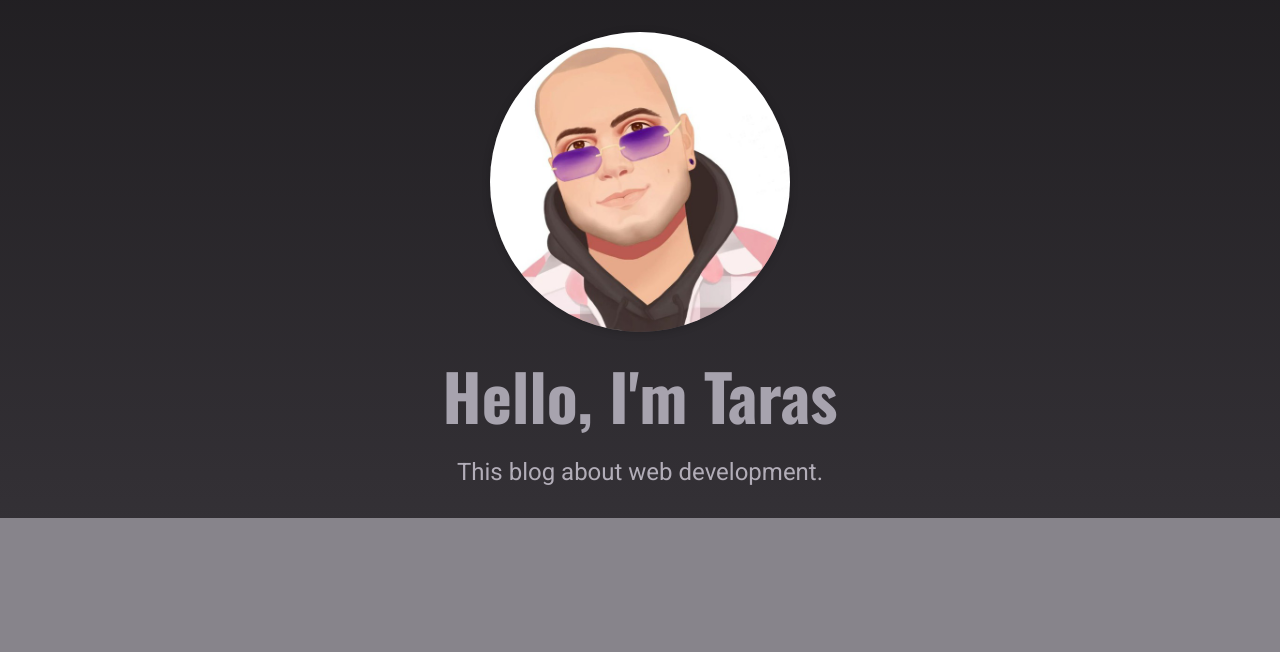
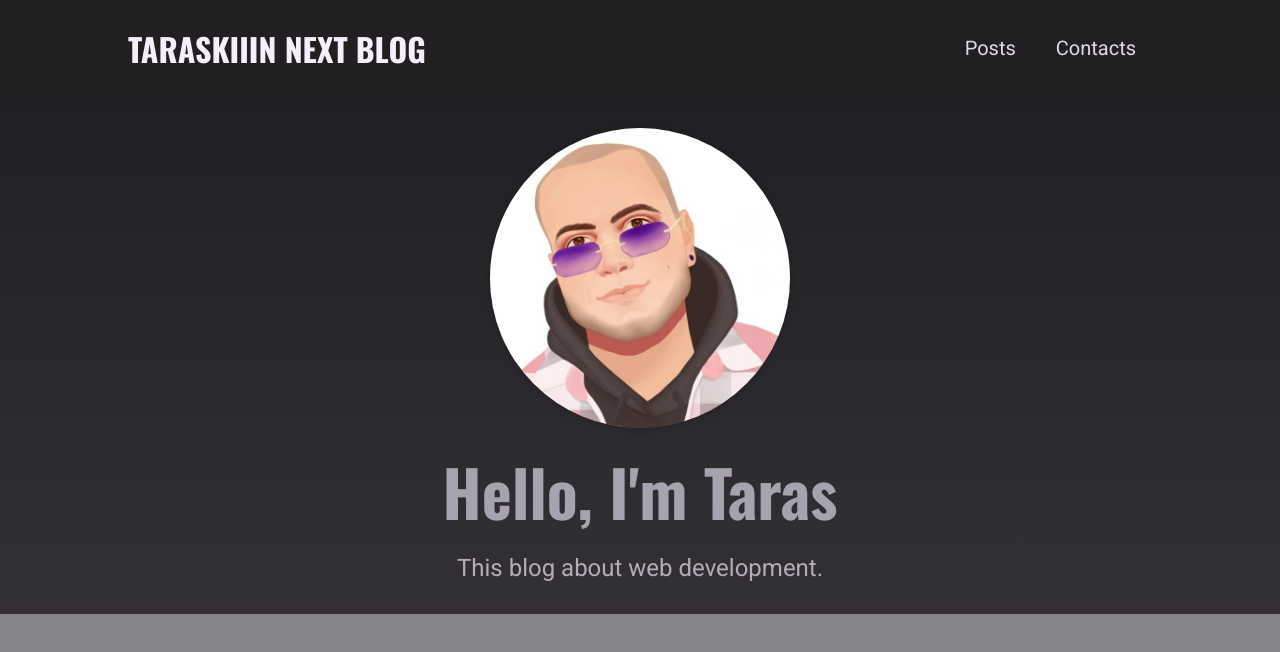
Before and after one commit to Taraskiiin/next-blog-fullstack, a Next.js app: page / in a window 1280 px wide. Shown: the top 652 px of the page. Built offline with nearby package versions, Linux system fonts and the light colour scheme.

Commit message:
feat (Header): added Header component

```diff
--- a/src/components/Layout/Layout.js
+++ b/src/components/Layout/Layout.js
@@ -0,0 +1,12 @@
+import MainNavigation from '@/components/Layout/MainNavigation';
+
+function Layout(props) {
+	return (
+		<>
+			<MainNavigation />
+			<main>{props.children}</main>
+		</>
+	);
+}
+
+export default Layout;
--- a/src/components/Layout/Logo.js
+++ b/src/components/Layout/Logo.js
@@ -0,0 +1,6 @@
+import styles from '@/styles/components/Layout/Logo.module.css';
+
+function Logo() {
+	return <div className={styles.logo}>Taraskiiin Next Blog</div>;
+}
+export default Logo;
--- a/src/components/Layout/MainNavigation.js
+++ b/src/components/Layout/MainNavigation.js
@@ -0,0 +1,30 @@
+import Link from 'next/link';
+import Logo from '@/components/Layout/Logo';
+
+import styles from '@/styles/components/Layout/MainNavigation.module.css';
+
+const headerLinks = [
+	{ link: '/posts', title: 'Posts' },
+	{ link: '/contacts', title: 'Contacts' },
+];
+
+function MainNavigation() {
+	return (
+		<header className={styles.header}>
+			<Link href='/'>
+				<Logo />
+			</Link>
+			<nav>
+				<ul>
+					{headerLinks.map((headerLink) => (
+						<li key={headerLink.title}>
+							<Link href={headerLink.link}>{headerLink.title}</Link>
+						</li>
+					))}
+				</ul>
+			</nav>
+		</header>
+	);
+}
+
+export default MainNavigation;
--- a/src/pages/_app.js
+++ b/src/pages/_app.js
@@ -1,5 +1,11 @@
-import '@/styles/globals.css'
+import Layout from '@/components/Layout/Layout';
+
+import '@/styles/globals.css';
 
 export default function App({ Component, pageProps }) {
-  return <Component {...pageProps} />
+	return (
+		<Layout>
+			<Component {...pageProps} />
+		</Layout>
+	);
 }
```
